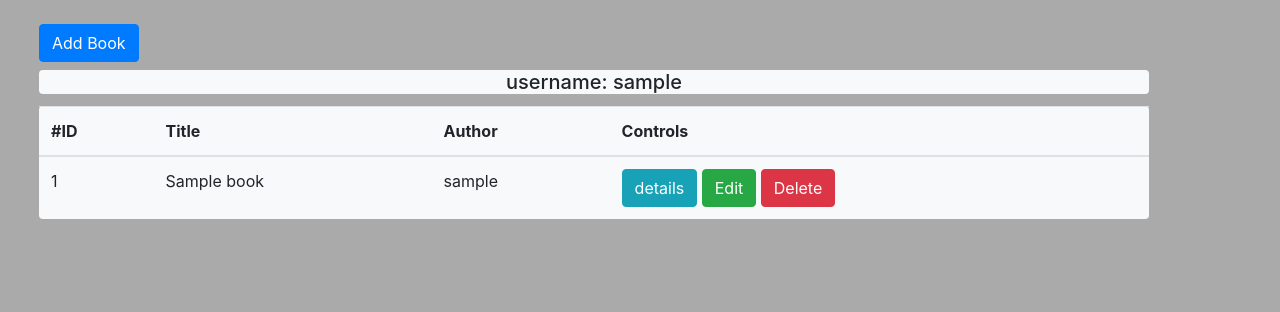
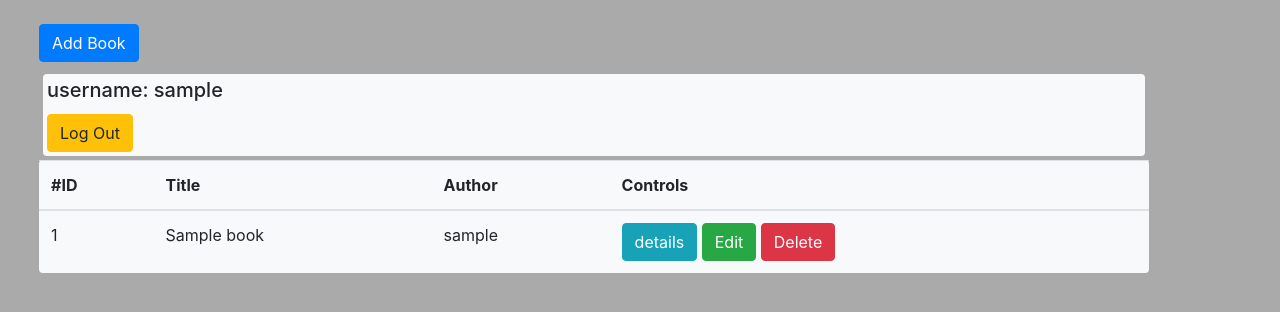
Before and after one commit to abdelrahmany0/django_lab, a Django app: page /book/ in a window 1280 px wide. Shown: the top 312 px of the page. Run offline with Django 3.2, Linux system fonts and the light colour scheme; a user stored in the database is signed in; tables that the repository leaves empty hold one stand-in row (values such as "Sample post").

Commit message:
added "creating a book requires a login"

```diff
--- a/bookstore/book/templates/book/index.html
+++ b/bookstore/book/templates/book/index.html
@@ -6,8 +6,16 @@
 
 {% block body %}
 <a class="btn btn-primary mb-2" href="{% url 'create' %}">Add Book</a>
-{% if request.user %}
-    <h5 class="card-title bg-light text-center rounded rounded-sm">username: {{ request.user }}</h5>
+
+{% if request.user.is_authenticated %}
+    <div class="bg-light rounded rounded-sm m-1 p-1">
+        <h5 class="card-title">username: {{ request.user }}</h5>
+        <a class="btn btn-warning" href="{% url 'logout' %}">Log Out</a>
+    </div>
+{% else %}
+    <div  class="m-1">
+        <a class="btn btn-warning" href="{% url 'login' %}">Log In</a>
+    </div>
 {% endif %}
 <table class="table table-hover bg-light rounded rounded-sm">
   <thead>
--- a/bookstore/book/views.py
+++ b/bookstore/book/views.py
@@ -5,13 +5,13 @@ from .forms import BookForm
 from .models import Book, Isbn
 
 
-@login_required
 def index(request):
     return render(request, 'book/index.html', {
         "books": Book.objects.all()
     })
 
 
+@login_required(login_url="/login")
 def create(request):
     form = BookForm(request.POST or None)
 
--- a/bookstore/bookstore/settings.py
+++ b/bookstore/bookstore/settings.py
@@ -42,6 +42,7 @@ INSTALLED_APPS = [
 ]
 
 LOGIN_REDIRECT_URL = "/book/"
+LOGOUT_REDIRECT_URL = "/book/"
 
 MIDDLEWARE = [
     'django.middleware.security.SecurityMiddleware',
```
